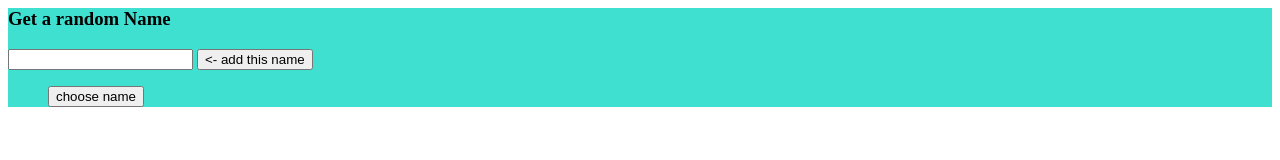
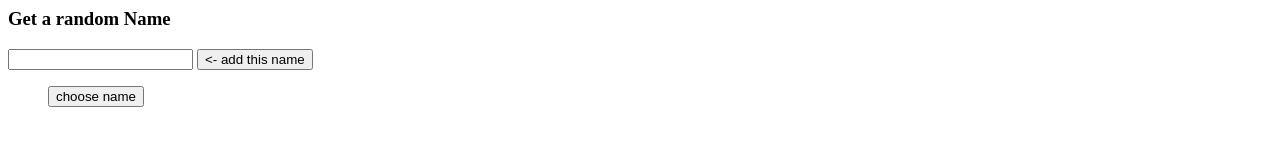
Before and after one commit to Grajales-K/randomName_blocks, a plain HTML site: page index.html in a window 1280 px wide. Drawn offline with Linux system fonts and the light colour scheme.

Commit message:
Update index.html

```diff
--- a/index.html
+++ b/index.html
@@ -1,6 +1,6 @@
 <html>
   <style>
-    #first{
+    #first.body{
     background-color: #40E0D0;
     }
     body{
```
